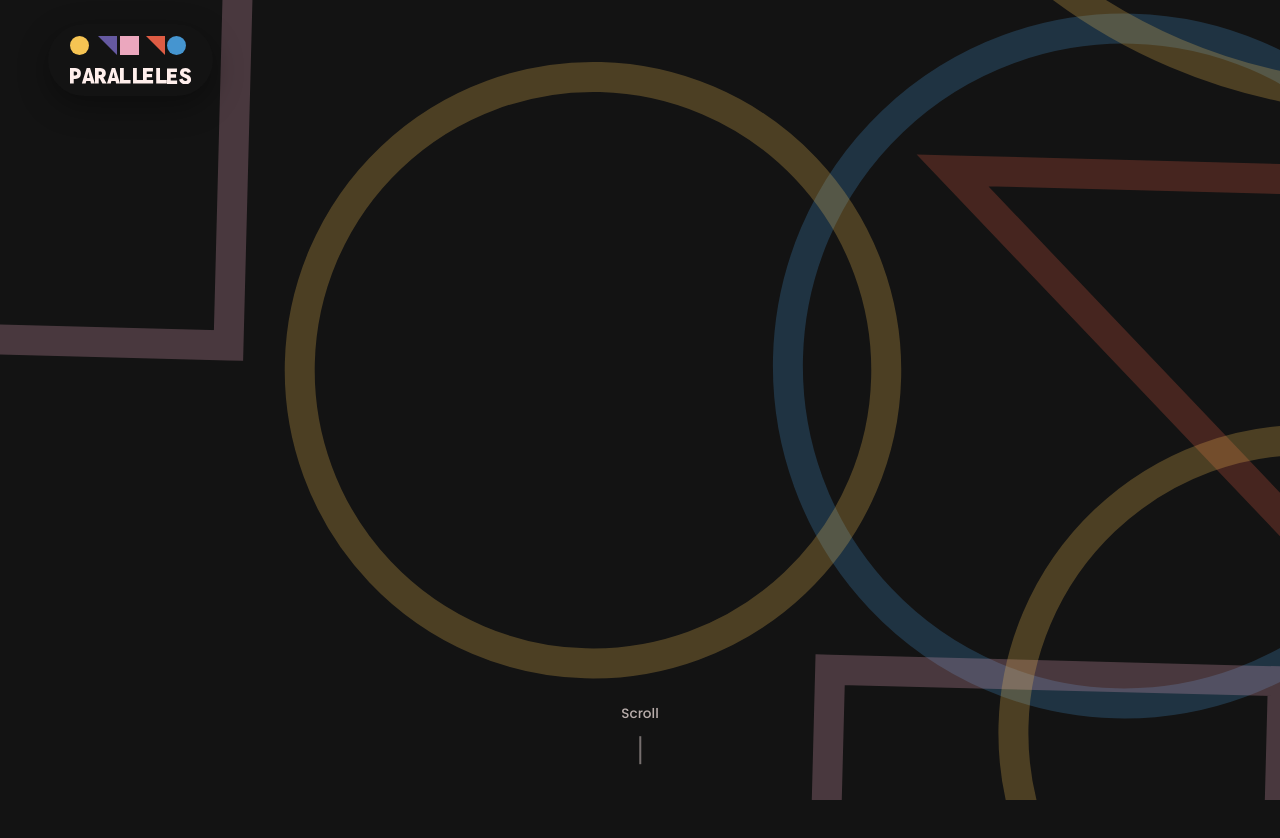
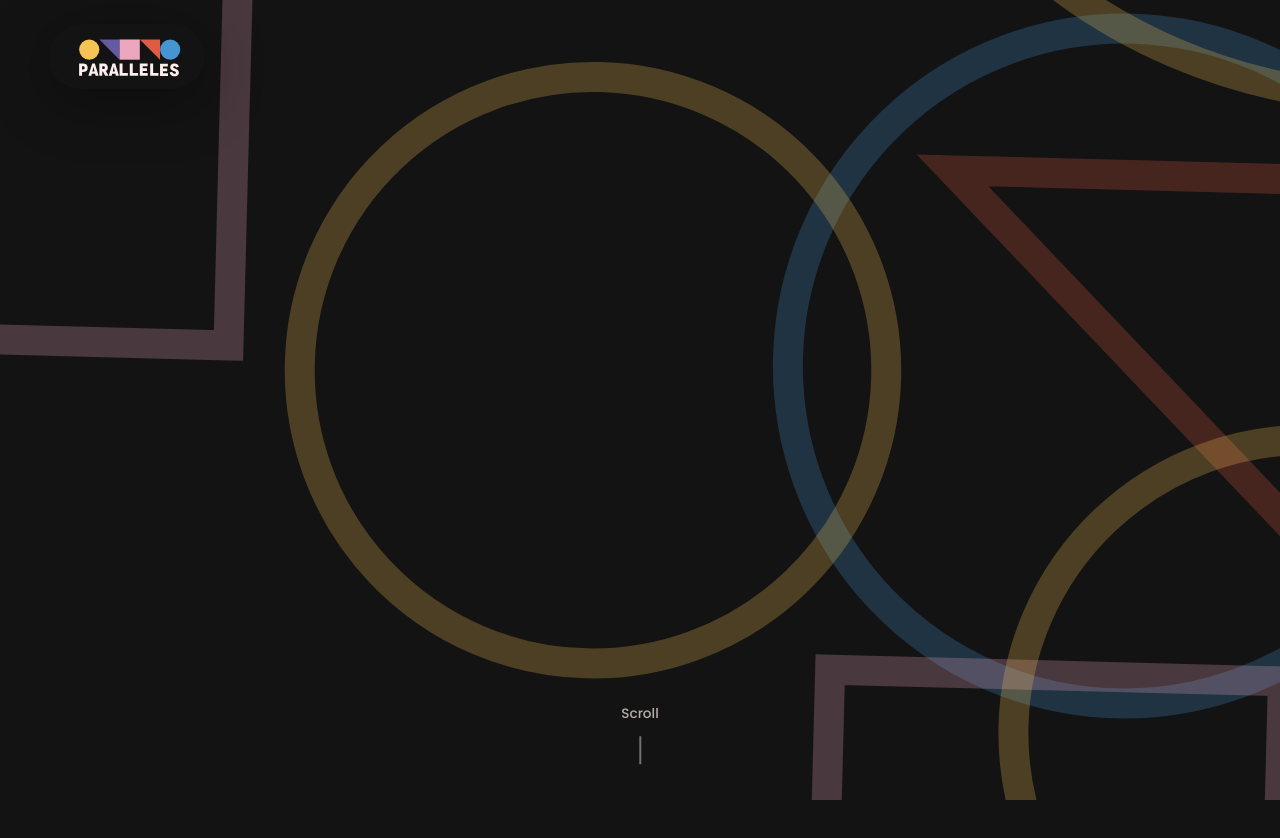
Before and after one commit to edouard-pdt/PHASE_3, a React (Vite) app: page / in a window 1280 px wide. Shown: the top 838 px of the page. Built offline with nearby package versions, Linux system fonts and the light colour scheme.

Commit message:
Update Logo.tsx

```diff
--- a/src/app/components/Logo.tsx
+++ b/src/app/components/Logo.tsx
@@ -1,97 +1,37 @@
-import svgPaths from "../../imports/PageDepart/svg-20wrg994x5";
+import React from "react";
 
-function Paralleles() {
+// Dimensions proportionnelles (comme dans ton Header)
+const LOGO_H = 65; // Tu peux changer cette valeur pour agrandir/rétrécir le logo sur la page d'accueil
+const LOGO_W = Math.round((200 / 83) * LOGO_H);
+
+export function Logo() {
   return (
-    <div className="col-1 h-[15.568px] relative row-2 shrink-0 w-[24.866px]">
-      <svg className="absolute block inset-0 size-full" fill="none" preserveAspectRatio="none" viewBox="0 0 24.8662 15.5683">
-        <path d={svgPaths.p3f344400} fill="#FFEFEC" />
-        <path d={svgPaths.pc4dae00} fill="#FFEFEC" />
+    <div className="flex items-center justify-center shrink-0" style={{ filter: "drop-shadow(0px 10px 30px rgba(0,0,0,0.35))" }}>
+      <svg
+        width={LOGO_W}
+        height={LOGO_H}
+        viewBox="0 0 200 83"
+        fill="none"
+        xmlns="http://www.w3.org/2000/svg"
+        style={{ display: "block", flexShrink: 0 }}
+      >
+        <rect width="200" height="83" rx="41.5" fill="#131313" />
+        <path d="M65.3366 19.7532L91.1666 19.7532L91.1666 45.5833L65.3366 19.7532Z" fill="#6559A1" />
+        <path d="M116.997 19.7532L142.827 19.7532L142.827 45.5833L116.997 19.7532Z" fill="#DE5C44" />
+        <circle cx="52.4216" cy="32.6683" r="12.915" fill="#F6C453" />
+        <rect x="91.1666" y="19.7533" width="25.83" height="25.83" fill="#EBA7BE" />
+        <circle cx="155.742" cy="32.6683" r="12.915" fill="#4595D0" />
+        <path d="M51.3701 66.0899L56.208 50.5216H59.5783L64.3727 66.0899H60.5024L58.4041 57.1099L57.8605 54.6311H57.7844L57.3061 57.1099L55.1643 66.0899H51.3701ZM53.6206 63.4263L54.5338 60.5345H60.9916L61.9809 63.4263H53.6206Z" fill="#FFEFEC" />
+        <path d="M39.5066 66.0899V50.5216H44.5946C45.8122 50.5216 46.8523 50.7354 47.7147 51.163C48.5845 51.5907 49.2477 52.2031 49.7043 53.0004C50.1681 53.7904 50.4001 54.7435 50.4001 55.8596V56.0771C50.4001 57.186 50.1681 58.1391 49.7043 58.9363C49.2477 59.7336 48.5845 60.346 47.7147 60.7736C46.8523 61.2013 45.8122 61.4151 44.5946 61.4151H41.6918V58.0014H44.5728C45.2106 58.0014 45.7143 57.8347 46.084 57.5013C46.4536 57.1606 46.6384 56.704 46.6384 56.1314V55.8053C46.6384 55.2254 46.4536 54.7688 46.084 54.4354C45.7143 54.102 45.2106 53.9353 44.5728 53.9353H43.2465V66.0899H39.5066Z" fill="#FFEFEC" />
+        <path d="M77.3081 66.0899L82.146 50.5216H85.5163L90.3107 66.0899H86.4404L84.3421 57.1099L83.7985 54.6311H83.7224L83.2441 57.1099L81.1023 66.0899H77.3081ZM79.5586 63.4263L80.4718 60.5345H86.9296L87.9189 63.4263H79.5586Z" fill="#FFEFEC" />
+        <path d="M65.3365 66.0899V50.5216H70.468C71.6856 50.5216 72.7148 50.7318 73.5556 51.1522C74.4036 51.5653 75.045 52.1524 75.4799 52.9134C75.922 53.6672 76.143 54.555 76.143 55.577V55.7074C76.143 56.7294 75.922 57.6208 75.4799 58.3819C75.045 59.1356 74.4036 59.7227 73.5556 60.1431C72.7148 60.5562 71.6856 60.7628 70.468 60.7628H67.5218V57.61H70.4463C71.0623 57.61 71.5371 57.4505 71.8705 57.1316C72.2111 56.8127 72.3814 56.3996 72.3814 55.8922V55.6531C72.3814 55.1385 72.2111 54.7253 71.8705 54.4137C71.5371 54.0948 71.0623 53.9353 70.4463 53.9353H69.0547V66.0899H65.3365ZM72.7728 66.0899L69.1308 59.3712H73.2512L77.0128 66.0899H72.7728Z" fill="#FFEFEC" />
+        <path d="M104.205 66.0899V50.5216H107.988V62.524H114.772V66.0899H104.205Z" fill="#FFEFEC" />
+        <path d="M91.1666 66.0899V50.5216H94.95V62.524H101.734V66.0899H91.1666Z" fill="#FFEFEC" />
+        <path d="M130.23 66.0899V50.5216H134.013V62.524H140.797V66.0899H130.23Z" fill="#FFEFEC" />
+        <path d="M116.997 66.0899V50.5216H126.955V54.0223H120.736V62.5892H127.129V66.0899H116.997ZM119.345 59.893V56.4358H126.085V59.893H119.345Z" fill="#FFEFEC" />
+        <path d="M161.366 66.8509C160.271 66.8509 159.278 66.648 158.387 66.2421C157.495 65.8362 156.749 65.2637 156.147 64.5244C155.553 63.7851 155.147 62.9118 154.929 61.9043L158.398 61.0454C158.55 61.8065 158.887 62.3972 159.409 62.8175C159.93 63.2307 160.586 63.4372 161.376 63.4372C161.942 63.4372 162.373 63.3249 162.67 63.1002C162.975 62.8755 163.127 62.5602 163.127 62.1544V62.1109C163.127 61.7485 162.985 61.4404 162.703 61.1868C162.427 60.9331 161.942 60.6722 161.246 60.404L159.137 59.5886C156.933 58.7406 155.832 57.3092 155.832 55.2943V55.2508C155.832 54.3158 156.06 53.4932 156.517 52.7829C156.973 52.0726 157.604 51.5182 158.408 51.1196C159.22 50.7209 160.159 50.5216 161.224 50.5216C162.674 50.5216 163.877 50.8659 164.834 51.5544C165.798 52.2357 166.468 53.2359 166.845 54.555L163.388 55.4791C163.112 54.4499 162.398 53.9353 161.246 53.9353C160.739 53.9353 160.336 54.0404 160.039 54.2506C159.742 54.4608 159.593 54.7471 159.593 55.1095V55.153C159.593 55.4574 159.709 55.7183 159.941 55.9357C160.173 56.1459 160.565 56.3597 161.115 56.5772L163.225 57.3925C164.478 57.8781 165.403 58.5051 165.997 59.2733C166.591 60.0344 166.888 60.9838 166.888 62.1217V62.2087C166.888 63.1364 166.656 63.9482 166.193 64.644C165.736 65.3398 165.095 65.8834 164.268 66.2747C163.442 66.6589 162.474 66.8509 161.366 66.8509Z" fill="#FFEFEC" />
+        <path d="M142.827 66.4699V50.9016H152.785V54.4023H146.567V62.9692H152.959V66.4699H142.827ZM145.175 60.273V56.8158H151.915V60.273H145.175Z" fill="#FFEFEC" />
       </svg>
     </div>
   );
 }
-function G1() {
-  return (
-    <div className="col-2 h-[15.568px] relative row-2 shrink-0 w-[24.974px]">
-      <svg className="absolute block inset-0 size-full" fill="none" preserveAspectRatio="none" viewBox="0 0 24.9742 15.5683">
-        <path d={svgPaths.p19154000} fill="#FFEFEC" />
-        <path d={svgPaths.p1429f100} fill="#FFEFEC" />
-      </svg>
-    </div>
-  );
-}
-function G2() {
-  return (
-    <div className="col-3 h-[15.568px] relative row-2 shrink-0 w-[23.606px]">
-      <svg className="absolute block inset-0 size-full" fill="none" preserveAspectRatio="none" viewBox="0 0 23.6057 15.5683">
-        <path d={svgPaths.p8975c00} fill="#FFEFEC" />
-        <path d={svgPaths.p1c54ed00} fill="#FFEFEC" />
-      </svg>
-    </div>
-  );
-}
-function G3() {
-  return (
-    <div className="col-4 h-[15.568px] relative row-2 shrink-0 w-[23.8px]">
-      <svg className="absolute block inset-0 size-full" fill="none" preserveAspectRatio="none" viewBox="0 0 23.8005 15.5683">
-        <path d={svgPaths.p3dd5aa80} fill="#FFEFEC" />
-        <path d={svgPaths.p37802680} fill="#FFEFEC" />
-      </svg>
-    </div>
-  );
-}
-function G4() {
-  return (
-    <div className="col-5 h-[16.329px] relative row-2 shrink-0 w-[24.062px]">
-      <svg className="absolute block inset-0 size-full" fill="none" preserveAspectRatio="none" viewBox="0 0 24.0616 16.3293">
-        <path d={svgPaths.p2d5ea380} fill="#FFEFEC" />
-        <path d={svgPaths.p11294e00} fill="#FFEFEC" />
-      </svg>
-    </div>
-  );
-}
-
-export function Logo() {
-  return (
-    <div
-      className="bg-[#131313] gap-y-[13px] grid grid-cols-[repeat(5,fit-content(100%))] grid-rows-[repeat(2,fit-content(100%))] px-[22px] py-[12px] rounded-full"
-      style={{ boxShadow: "0 10px 30px rgba(0,0,0,0.35)" }}
-      data-name="LOGO"
-    >
-      <div className="col-2 flex items-center justify-center relative row-1 shrink-0">
-        <div className="flex-none rotate-180">
-          <div className="relative size-[19px]">
-            <svg className="absolute block inset-0 size-full" fill="none" preserveAspectRatio="none" viewBox="0 0 25.83 25.83">
-              <path d={svgPaths.p2c058500} fill="#6559A1" />
-            </svg>
-          </div>
-        </div>
-      </div>
-      <div className="col-4 flex items-center justify-center relative row-1 shrink-0">
-        <div className="flex-none rotate-180">
-          <div className="relative size-[19px]">
-            <svg className="absolute block inset-0 size-full" fill="none" preserveAspectRatio="none" viewBox="0 0 25.83 25.83">
-              <path d={svgPaths.p2c058500} fill="#DE5C44" />
-            </svg>
-          </div>
-        </div>
-      </div>
-      <div className="col-1 relative row-1 shrink-0 size-[19px]">
-        <svg className="absolute block inset-0 size-full" fill="none" preserveAspectRatio="none" viewBox="0 0 25.83 25.83">
-          <circle cx="12.915" cy="12.915" fill="#F6C453" r="12.915" />
-        </svg>
-      </div>
-      <div className="bg-[#eba7be] col-3 relative row-1 shrink-0 size-[19px]" />
-      <div className="col-5 relative row-1 shrink-0 size-[19px]">
-        <svg className="absolute block inset-0 size-full" fill="none" preserveAspectRatio="none" viewBox="0 0 25.83 25.83">
-          <circle cx="12.915" cy="12.915" fill="#4595D0" r="12.915" />
-        </svg>
-      </div>
-      <Paralleles />
-      <G1 />
-      <G2 />
-      <G3 />
-      <G4 />
-    </div>
-  );
-}
```
